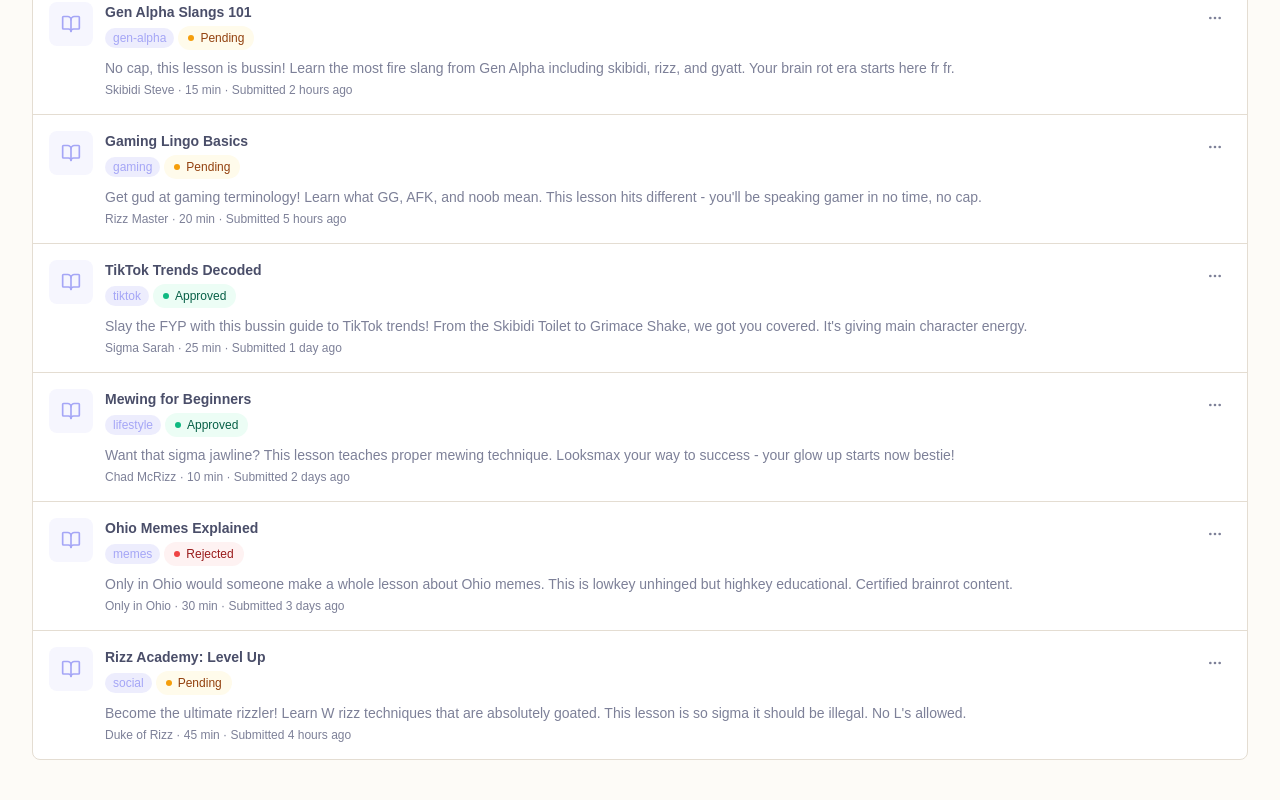
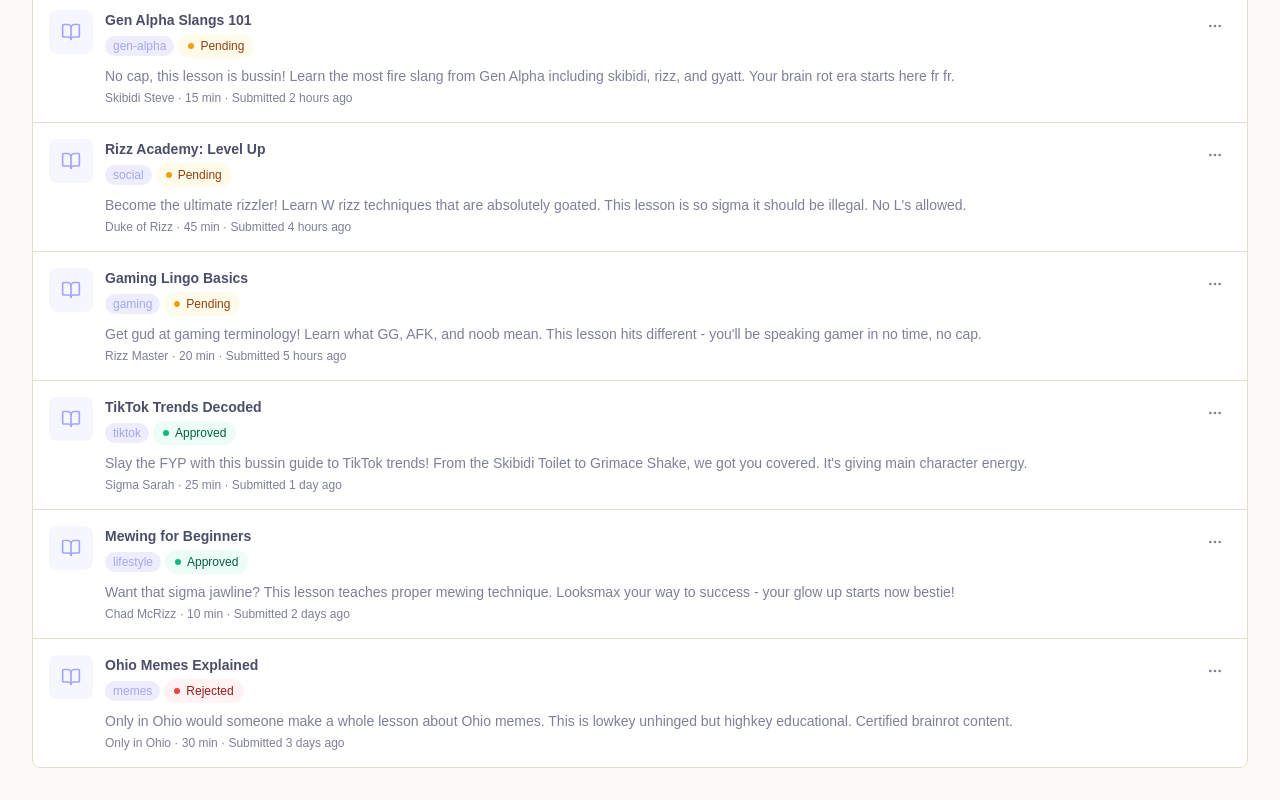
Before and after one commit to KevanSoon/CS203, a Next.js app in the folder frontend/: page /webadmin/application in a window 1280 px wide. Shown: the part 332-1132 px from the top of the page. Built offline with nearby package versions, Linux system fonts and the light colour scheme.

Commit message:
refactor: UI changes
-Sort lesson row in table by submitted date
-Font sizing in stats cards
-Font sizing for page header

```diff
--- a/frontend/app/webadmin/application/components/lesson-row.tsx
+++ b/frontend/app/webadmin/application/components/lesson-row.tsx
@@ -13,8 +13,19 @@ interface Lesson {
   category: string
   duration: string
   status: LessonStatus
-  submittedAt: string
+  submittedAt: Date
   description: string
+}
+
+function formatRelativeTime(date: Date): string {
+  const now = Date.now()
+  const diff = now - date.getTime()
+  const hours = Math.floor(diff / (1000 * 60 * 60))
+  const days = Math.floor(hours / 24)
+
+  if (days > 0) return `${days} day${days > 1 ? "s" : ""} ago`
+  if (hours > 0) return `${hours} hour${hours > 1 ? "s" : ""} ago`
+  return "Just now"
 }
 
 interface LessonRowProps {
@@ -113,7 +124,7 @@ export function LessonRow({
           </div>
           <p className="text-sm text-muted-foreground mb-1">{lesson.description}</p>
           <p className="text-xs text-muted-foreground">
-            {lesson.author} · {lesson.duration} · Submitted {lesson.submittedAt}
+            {lesson.author} · {lesson.duration} · Submitted {formatRelativeTime(lesson.submittedAt)}
           </p>
         </div>
       </div>
--- a/frontend/app/webadmin/application/components/lessons-table.tsx
+++ b/frontend/app/webadmin/application/components/lessons-table.tsx
@@ -1,6 +1,6 @@
 "use client"
 
-import { useState } from "react"
+import { useState, useMemo } from "react"
 import { LessonRow } from "./lesson-row"
 import { FilterTabs } from "./filter-tabs"
 import { PreviewModal } from "./preview-modal"
@@ -14,7 +14,7 @@ interface Lesson {
   category: string
   duration: string
   status: LessonStatus
-  submittedAt: string
+  submittedAt: Date
   description: string
 }
 
@@ -34,8 +34,11 @@ export function LessonsTable({
   const [filter, setFilter] = useState<FilterValue>("all")
   const [previewLesson, setPreviewLesson] = useState<Lesson | null>(null)
 
-  const filteredLessons =
-    filter === "all" ? lessons : lessons.filter((l) => l.status === filter)
+  // Filter by status and sort by most recent submission first
+  const filteredLessons = useMemo(() => {
+    const filtered = filter === "all" ? lessons : lessons.filter((l) => l.status === filter)
+    return [...filtered].sort((a, b) => b.submittedAt.getTime() - a.submittedAt.getTime())
+  }, [lessons, filter])
 
   const counts = {
     all: lessons.length,
--- a/frontend/app/webadmin/application/components/preview-modal.tsx
+++ b/frontend/app/webadmin/application/components/preview-modal.tsx
@@ -13,8 +13,19 @@ interface Lesson {
   category: string
   duration: string
   status: LessonStatus
-  submittedAt: string
+  submittedAt: Date
   description: string
+}
+
+function formatRelativeTime(date: Date): string {
+  const now = Date.now()
+  const diff = now - date.getTime()
+  const hours = Math.floor(diff / (1000 * 60 * 60))
+  const days = Math.floor(hours / 24)
+
+  if (days > 0) return `${days} day${days > 1 ? "s" : ""} ago`
+  if (hours > 0) return `${hours} hour${hours > 1 ? "s" : ""} ago`
+  return "Just now"
 }
 
 interface PreviewModalProps {
@@ -86,7 +97,7 @@ export function PreviewModal({ lesson, onClose }: PreviewModalProps) {
           </div>
 
           <p className="text-sm text-muted-foreground">
-            Submitted {lesson.submittedAt}
+            Submitted {formatRelativeTime(lesson.submittedAt)}
           </p>
         </div>
       </div>
--- a/frontend/app/webadmin/application/components/stats-cards.tsx
+++ b/frontend/app/webadmin/application/components/stats-cards.tsx
@@ -47,7 +47,7 @@ export function StatsCards({ stats }: StatsCardsProps) {
           className="rounded-lg border border-border bg-card p-4"
         >
           <div className="flex items-center justify-between">
-            <p className="text-sm text-muted-foreground">{card.label}</p>
+            <p className="text-md text-muted-foreground">{card.label}</p>
             <card.icon className={`h-5 w-5 ${card.color}`} />
           </div>
           <p className="mt-2 text-2xl font-semibold text-foreground">
--- a/frontend/app/webadmin/application/page.tsx
+++ b/frontend/app/webadmin/application/page.tsx
@@ -15,7 +15,7 @@ export interface Lesson {
   category: string
   duration: string
   status: LessonStatus
-  submittedAt: string
+  submittedAt: Date
   description: string
 }
 
@@ -35,7 +35,7 @@ const mockLessons: Lesson[] = [
     category: "gen-alpha",
     duration: "15 min",
     status: "pending",
-    submittedAt: "2 hours ago",
+    submittedAt: new Date(Date.now() - 2 * 60 * 60 * 1000),
     description: "No cap, this lesson is bussin! Learn the most fire slang from Gen Alpha including skibidi, rizz, and gyatt. Your brain rot era starts here fr fr.",
   },
   {
@@ -45,7 +45,7 @@ const mockLessons: Lesson[] = [
     category: "gaming",
     duration: "20 min",
     status: "pending",
-    submittedAt: "5 hours ago",
+    submittedAt: new Date(Date.now() - 5 * 60 * 60 * 1000),
     description: "Get gud at gaming terminology! Learn what GG, AFK, and noob mean. This lesson hits different - you'll be speaking gamer in no time, no cap.",
   },
   {
@@ -55,7 +55,7 @@ const mockLessons: Lesson[] = [
     category: "tiktok",
     duration: "25 min",
     status: "approved",
-    submittedAt: "1 day ago",
+    submittedAt: new Date(Date.now() - 24 * 60 * 60 * 1000),
     description: "Slay the FYP with this bussin guide to TikTok trends! From the Skibidi Toilet to Grimace Shake, we got you covered. It's giving main character energy.",
   },
   {
@@ -65,7 +65,7 @@ const mockLessons: Lesson[] = [
     category: "lifestyle",
     duration: "10 min",
     status: "approved",
-    submittedAt: "2 days ago",
+    submittedAt: new Date(Date.now() - 2 * 24 * 60 * 60 * 1000),
     description: "Want that sigma jawline? This lesson teaches proper mewing technique. Looksmax your way to success - your glow up starts now bestie!",
   },
   {
@@ -75,7 +75,7 @@ const mockLessons: Lesson[] = [
     category: "memes",
     duration: "30 min",
     status: "rejected",
-    submittedAt: "3 days ago",
+    submittedAt: new Date(Date.now() - 3 * 24 * 60 * 60 * 1000),
     description: "Only in Ohio would someone make a whole lesson about Ohio memes. This is lowkey unhinged but highkey educational. Certified brainrot content.",
   },
   {
@@ -85,7 +85,7 @@ const mockLessons: Lesson[] = [
     category: "social",
     duration: "45 min",
     status: "pending",
-    submittedAt: "4 hours ago",
+    submittedAt: new Date(Date.now() - 4 * 60 * 60 * 1000),
     description: "Become the ultimate rizzler! Learn W rizz techniques that are absolutely goated. This lesson is so sigma it should be illegal. No L's allowed.",
   },
 ]
@@ -152,7 +152,7 @@ export default function DashboardPage() {
     <div className="min-h-screen bg-background">
       <main className="mx-auto max-w-7xl px-4 py-8 sm:px-6 lg:px-8">
         <div className="mb-8">
-          <h1 className="text-2xl font-bold text-foreground">
+          <h1 className="text-3xl font-bold text-foreground">
             Lesson Approval Dashboard
           </h1>
           <p className="mt-1 text-muted-foreground">
```
